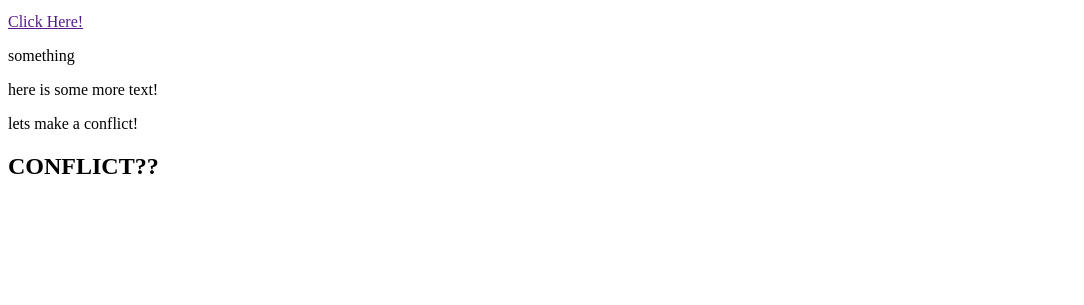
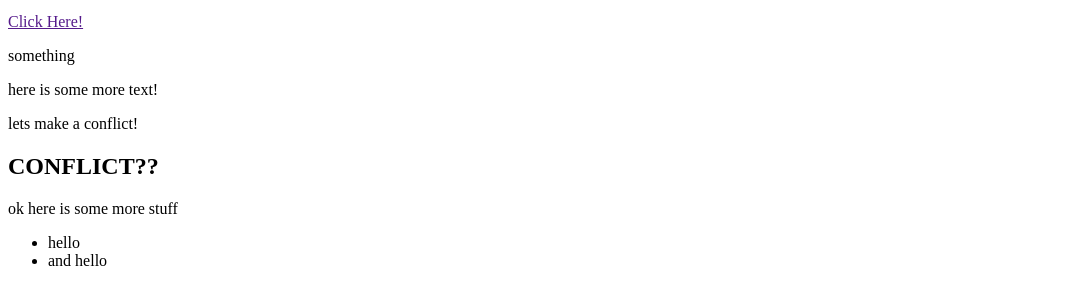
Before and after one commit to EstherEdell/shiny-couscous, a plain HTML site: page index.html in a window 1280 px wide. Shown: the part 101-406 px from the top of the page, without its empty margins (0-1084 px from the left). Drawn offline with Linux system fonts and the light colour scheme.

Commit message:
adding things

```diff
--- a/index.html
+++ b/index.html
@@ -15,5 +15,11 @@
     <p>here is some more text!</p>
     <p>lets make a conflict!</p>
     <h2>CONFLICT??</h2>
+
+    <p>ok here is some more stuff</p>
+    <ul>
+        <li>hello</li>
+        <li>and hello</li>
+    </ul>
 </body>
 </html>
```
